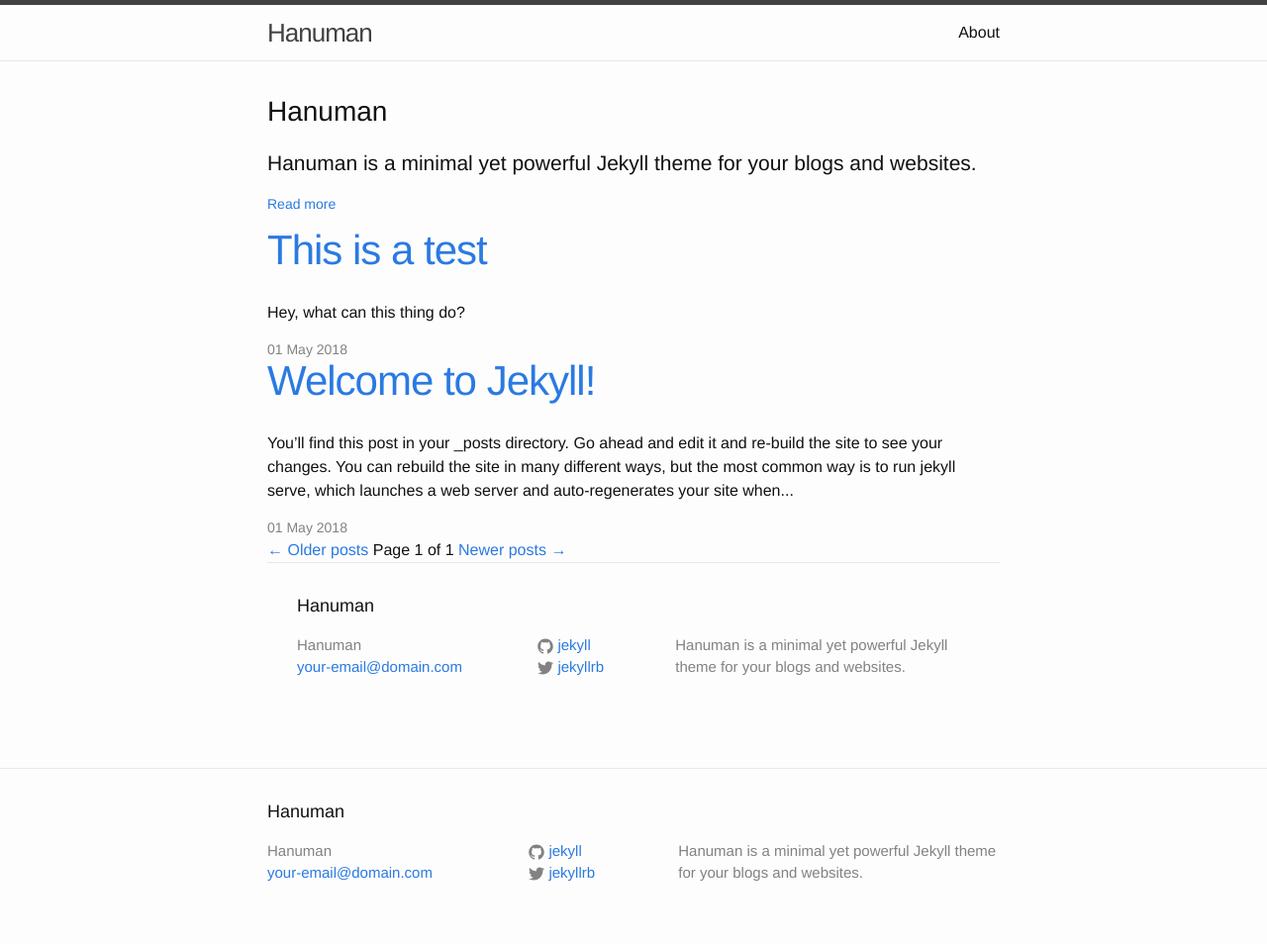
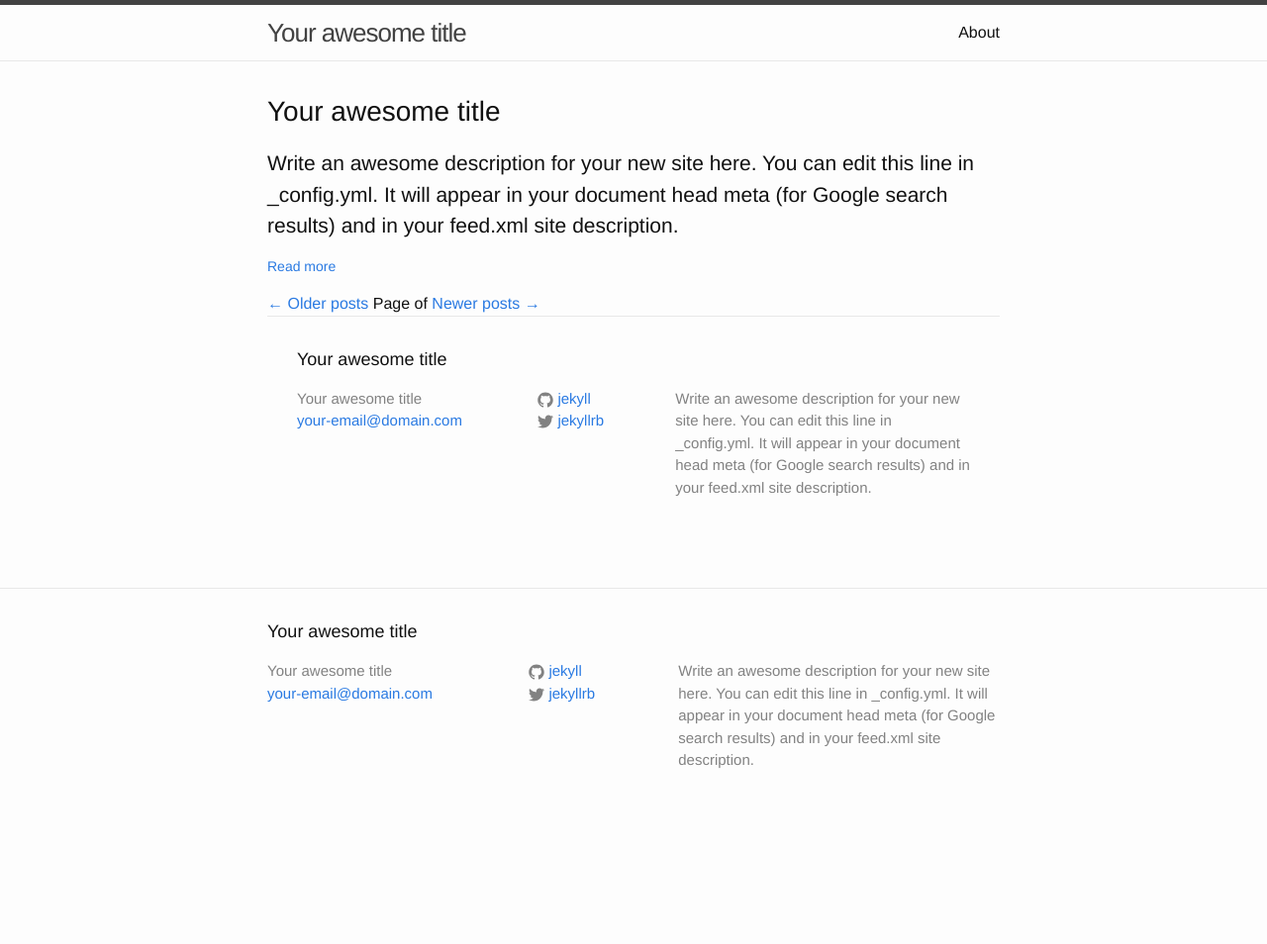
Before and after one commit to tgoff/multifaceted_john, a Jekyll site: the page built from index.html, in a window 1280 px wide. Shown: the whole page at 99% size. Built offline with Jekyll 4.4.1, drawn with Linux system fonts in a browser that asks for light colours; the list of posts is cut into pages by our own code; after the commit the page ends 900 px from its top, so only the background shows below that.

Commit message:
Updated '_config.yml' via CloudCannon

```diff
--- a/_config.yml
+++ b/_config.yml
@@ -19,29 +19,6 @@ github_username:  jekyll
 
 # Build settings
 markdown: kramdown
-remote_theme: samanyougarg/hanuman
-plugins:
-  - jekyll-remote-theme
-
-
-# Theme stuff
-
-# Site settings
-title: Hanuman
-description: Hanuman is a minimal yet powerful Jekyll theme for your blogs and websites.
-cover: assets/images/radhakrishna.jpg
-logo: assets/images/logo.png
-favicon: assets/images/favicon.png
-baseurl: "/" # the subpath of your site, e.g. /blog/ or / for root
-url: "http://freezing-stone.cloudvent.net" # the base hostname & protocol for your site
-paginate:	5 # The number of posts to show per page on your homepage
-# Settings for rake task
-safe: False
-lsi: False
-username: tgoff #github username
-repo: multifaceted_john #github repository
-branch: master #branch
-relative_source: ../hanuman/ #source directory
-#destination: ../hanuman-pages/ #destination directory
-#production_url:  https://samanyougarg.com/
-source_url:  https://github.com/tgoff/multifaceted_john #source repository url
+#remote_theme: samanyougarg/hanuman
+#plugins:
+#  - jekyll-remote-theme
```
